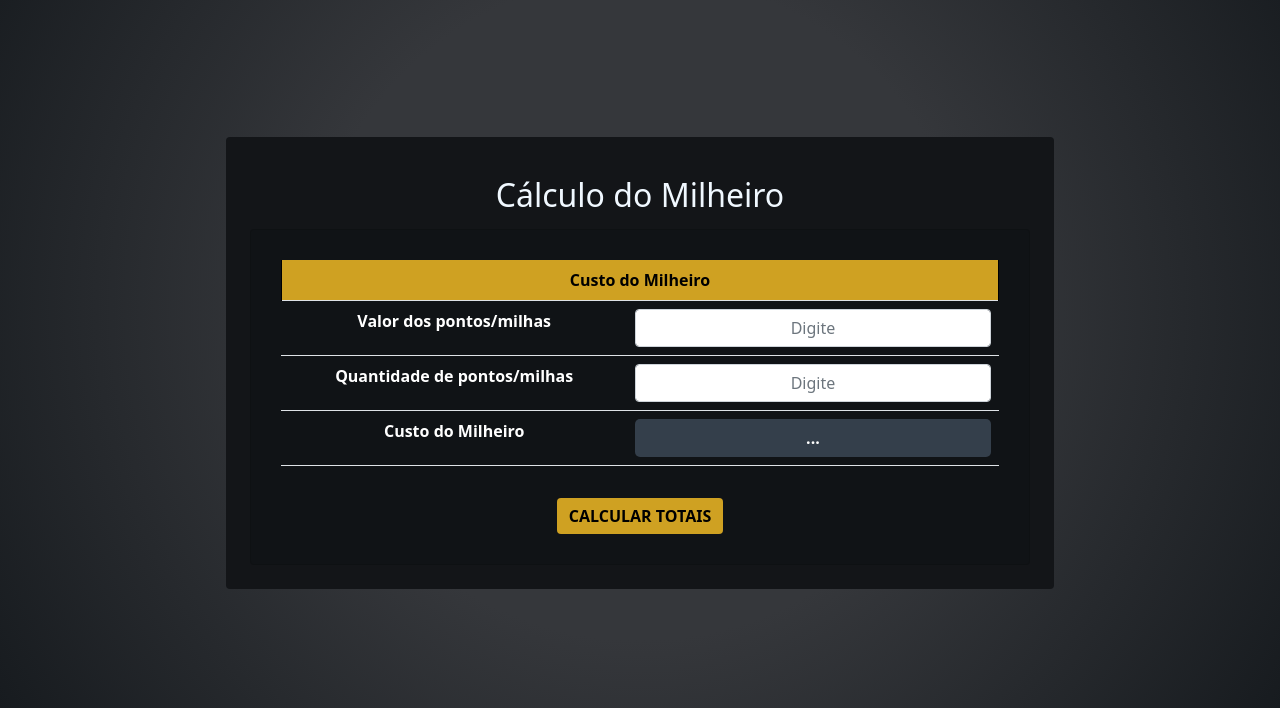
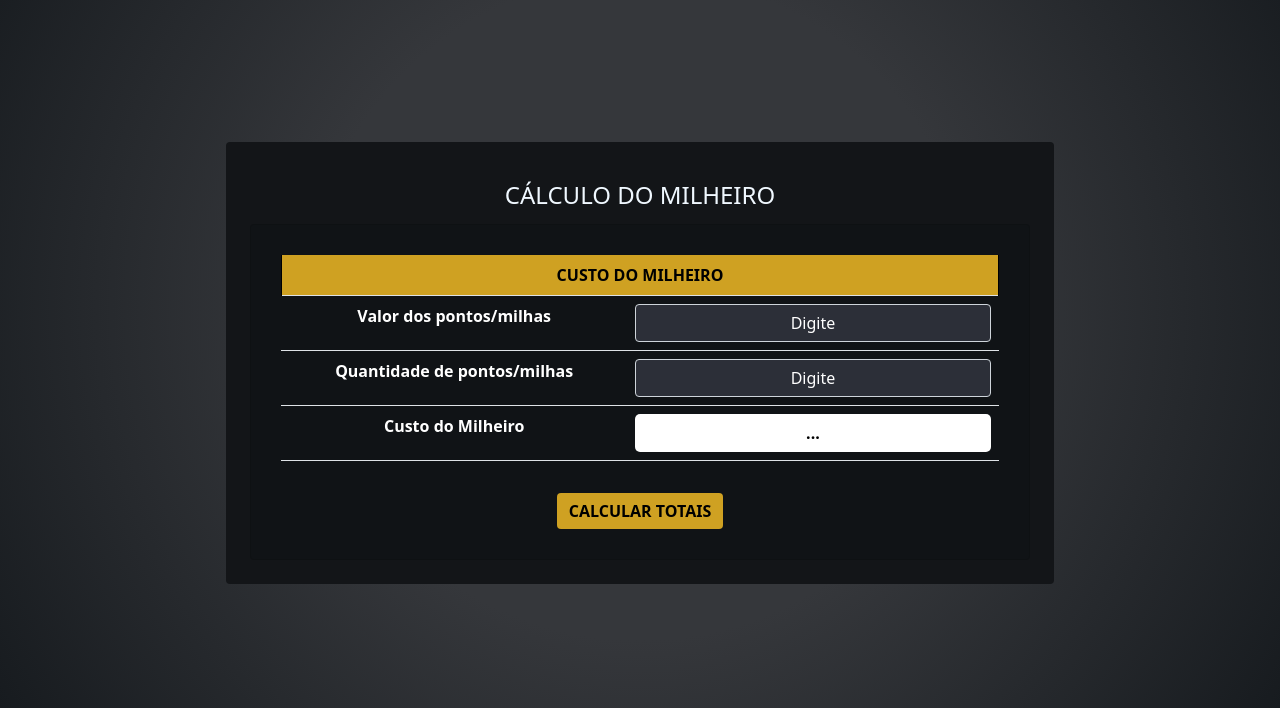
Before and after one commit to ittalo-pessoa/dm-milhas-final, a plain HTML site: page calculo-milheiro.html in a window 1280 px wide. Shown: the part 92-800 px from the top of the page. Drawn offline with nearby package versions, Linux system fonts and the light colour scheme.

Commit message:
Últimas mudanças

```diff
--- a/calculo-milheiro.css
+++ b/calculo-milheiro.css
@@ -26,6 +26,7 @@ form [type="number"] {
     border-radius: 15px;
     padding: 20px;
     background-color: #131518;
+
 }
 
 .card {
@@ -182,3 +183,11 @@ span.resultado {
         font-size: 0.9rem;
     }
 }
+#valPointMil::placeholder {
+    color: white; /* Cor desejada para o texto do placeholder (ex: laranja/vermelho) */
+    border: none;
+}
+#quantiPointMil::placeholder {
+    color: white; /* Cor desejada para o texto do placeholder (ex: laranja/vermelho) */
+    border: none;
+}
--- a/calculo-milheiro.html
+++ b/calculo-milheiro.html
@@ -34,7 +34,7 @@
 
 
         <div class="container my-4 p-4 rounded">
-            <h2 class="text-center">Cálculo do Milheiro</h2>
+            <h2 class="text-center" style="font-size: 24px;">CÁLCULO DO MILHEIRO</h2>
             <div class="card">
                 <form id="formTabela">
                     <div class="row">
@@ -42,26 +42,26 @@
                             <table class="table table-bordered table-responsive">
                                 <thead>
                                     <tr class="cabeca">
-                                        <th colspan="3" class="titulo-completo">Custo do Milheiro</th>
+                                        <th colspan="3" class="titulo-completo">CUSTO DO MILHEIRO</th>
                                     </tr>
                                 </thead>
                                 <tbody>
                                     <tr class="birda">
                                         <td class="corToda">Valor dos pontos/milhas</td>
                                         <td>
-                                            <input type="text" class="form-control custo" id="valPointMil" placeholder="Digite">
+                                            <input type="text" style="background: #2c2f38;" class="form-control custo" id="valPointMil" placeholder="Digite">
                                         </td>
                                     </tr>
                                     <tr class="birda">
                                         <td class="corToda">Quantidade de pontos/milhas</td>
                                         <td>
-                                            <input type="text" class="form-control custo" id="quantiPointMil" placeholder="Digite">
+                                            <input type="text" style="background:#2c2f38 ;" class="form-control custo" id="quantiPointMil" placeholder="Digite">
                                         </td>
                                     </tr>
                                     <tr class="birda">
                                         <td class="corToda">Custo do Milheiro</td>
                                         <td>
-                                            <span class="resultado" id="resultadoCusMil">...</span>
+                                            <span style="background: white;color: black;" class="resultado" id="resultadoCusMil">...</span>
                                         </td>
                                     </tr>
                                 </tbody>
```
